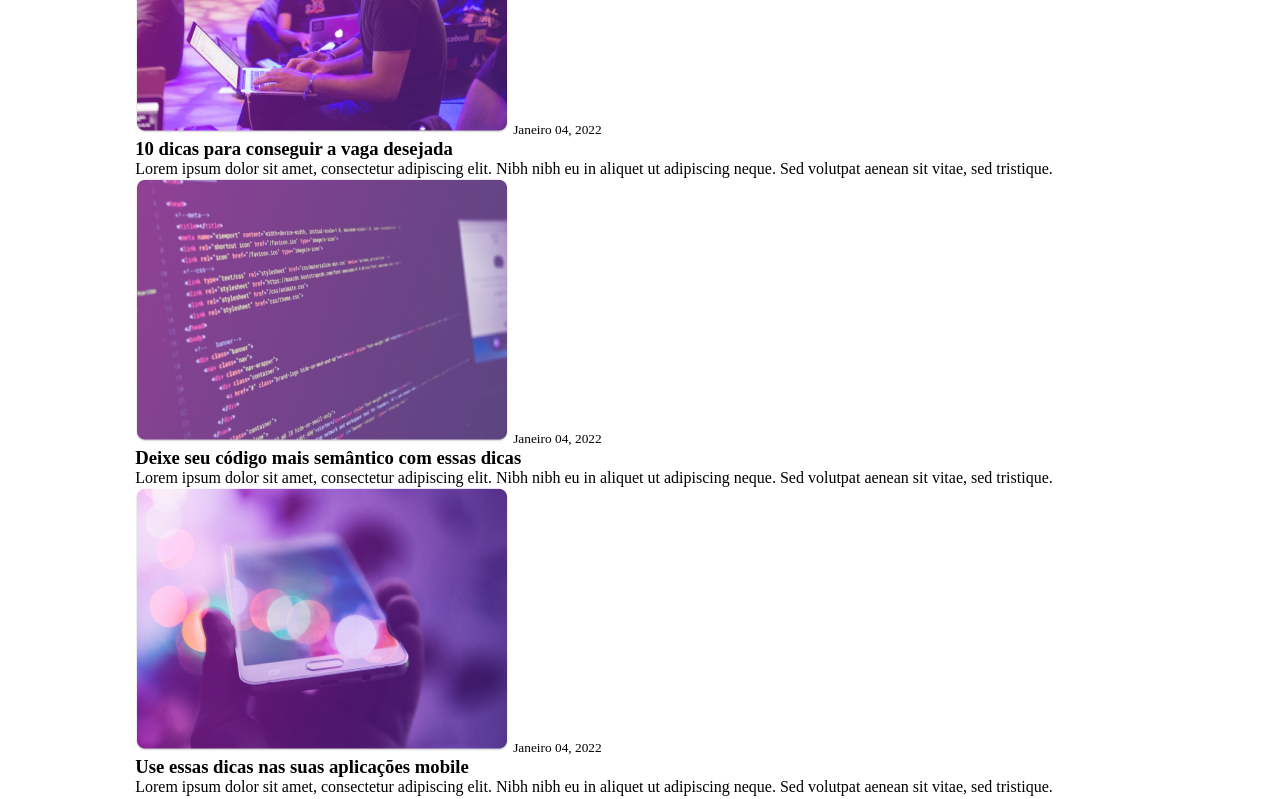
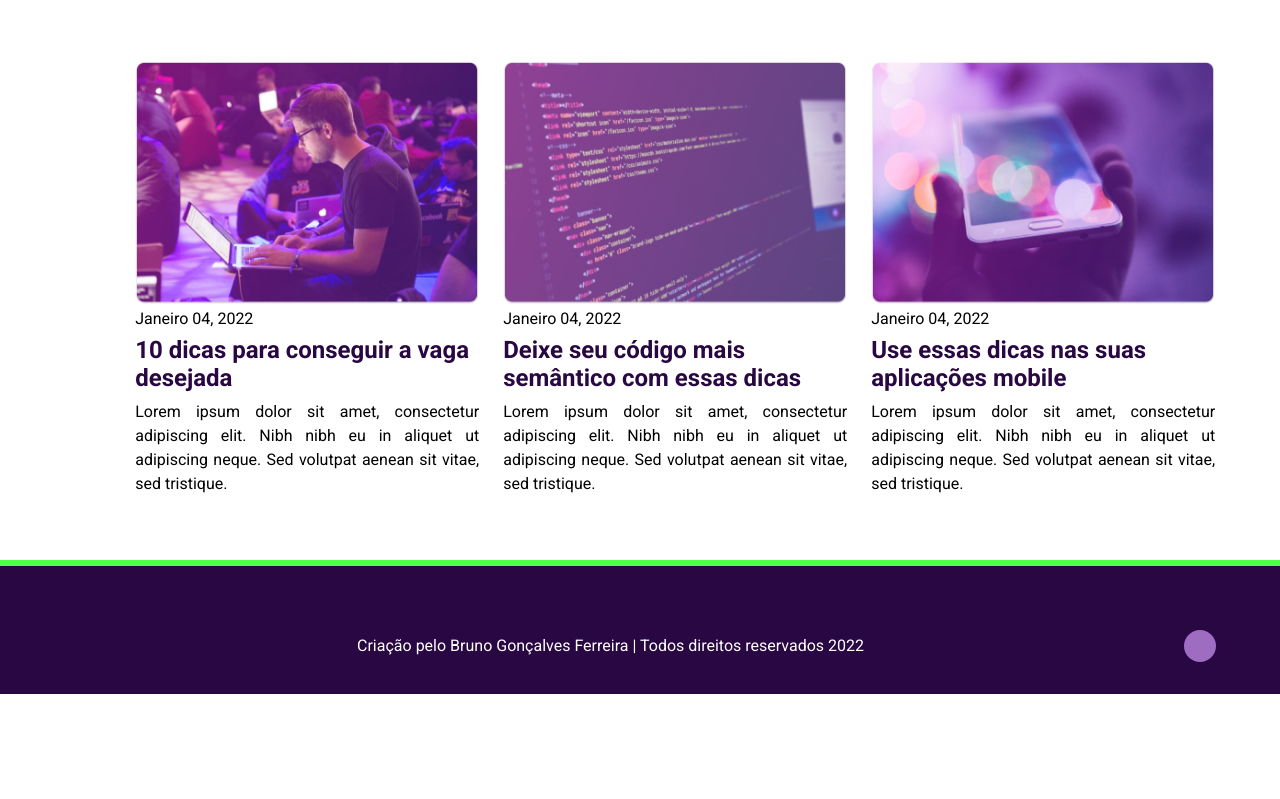
Before and after one commit to brunogoncalvesferreira/Home-page-blog, a plain HTML site: page index.html in a window 1280 px wide. Shown: the part 1291-2090 px from the top of the page. After the commit the page ends 1985 px from the top, so only its background shows below. Drawn offline with nearby package versions, Linux system fonts and the light colour scheme; a script that the page names is missing.

Commit message:
Atualizando CSS

```diff
--- a/style.css
+++ b/style.css
@@ -21,10 +21,14 @@
 body {
   -webkit-font-smoothing: antialiased !important;
 }
+html {
+  scroll-behavior: smooth;
+}
 
 /* ================= Header =======================*/
 header#header {
   background: var(--purple-bg);
+  padding: 4rem 0 4rem 0;
 }
 nav.container {
   display: flex;
@@ -54,6 +58,7 @@ input#search {
   font-size: 0.87rem;
   font-family: 'roboto';
   font-weight: 400;
+  color: white;
   border: none;
 }
 
@@ -158,29 +163,29 @@ div.side-post p.paragraph-post1 {
 }
 
 /* ================= Postagens Abaixos =======================*/
-div.three {
+div#three {
   display: flex;
   gap: 1.5rem;
   margin-top: 4rem;
 }
-div.three img {
+div#three img {
   width: 21.5rem;
 }
-div.three div.post-2 small {
+div#three div.post-2 small {
   font-family: 'roboto';
   font-size: 1rem;
   font-weight: 400;
   color: #000000;
   margin-top: 1rem;
 }
-div.three div.post-3 small {
+div#three div.post-3 small {
   font-family: 'roboto';
   font-size: 1rem;
   font-weight: 400;
   color: #000000;
   margin-top: 1rem;
 }
-div.three div.post-4 small {
+div#three div.post-4 small {
   font-family: 'roboto';
   font-size: 1rem;
   font-weight: 400;
@@ -188,28 +193,28 @@ div.three div.post-4 small {
   margin-top: 1rem;
 }
 
-div.three div.post-2 h3 {
+div#three div.post-2 h3 {
   font-family: 'roboto';
   font-size: 1.5rem;
   font-weight: 700;
   color: var(--purple-bg);
   margin-top: 0.5rem;
 }
-div.three div.post-3 h3 {
+div#three div.post-3 h3 {
   font-family: 'roboto';
   font-size: 1.5rem;
   font-weight: 700;
   color: var(--purple-bg);
   margin-top: 0.5rem;
 }
-div.three div.post-4 h3 {
+div#three div.post-4 h3 {
   font-family: 'roboto';
   font-size: 1.5rem;
   font-weight: 700;
   color: var(--purple-bg);
   margin-top: 0.5rem;
 }
-div.three div.post-2 p {
+div#three div.post-2 p {
   font-family: 'roboto';
   font-weight: 400;
   font-size: 1rem;
@@ -217,7 +222,7 @@ div.three div.post-2 p {
   margin-top: 0.5rem;
   text-align: justify;
 }
-div.three div.post-3 p {
+div#three div.post-3 p {
   font-family: 'roboto';
   font-weight: 400;
   font-size: 1rem;
@@ -226,7 +231,7 @@ div.three div.post-3 p {
   text-align: justify;
 }
 
-div.three div.post-4 p {
+div#three div.post-4 p {
   font-family: 'roboto';
   font-weight: 400;
   font-size: 1rem;
@@ -239,7 +244,9 @@ div.three div.post-4 p {
 
 footer#footer {
   display: flex;
-  justify-content: center;
+  justify-content: flex-end;
+  align-items: center;
+  gap: 20rem;
   padding-bottom: 2rem;
   background: var(--purple-bg);
   color: var(--white);
@@ -250,4 +257,12 @@ footer#footer p {
   font-family: 'roboto';
   font-weight: 400;
   font-size: 1rem;
+  text-align: center;
 }
+footer#footer a {
+  width: 2rem;
+  height: 2rem;
+  background: var(--button-bg);
+  border-radius: 50%;
+  margin-right: 4rem;
+}
```
